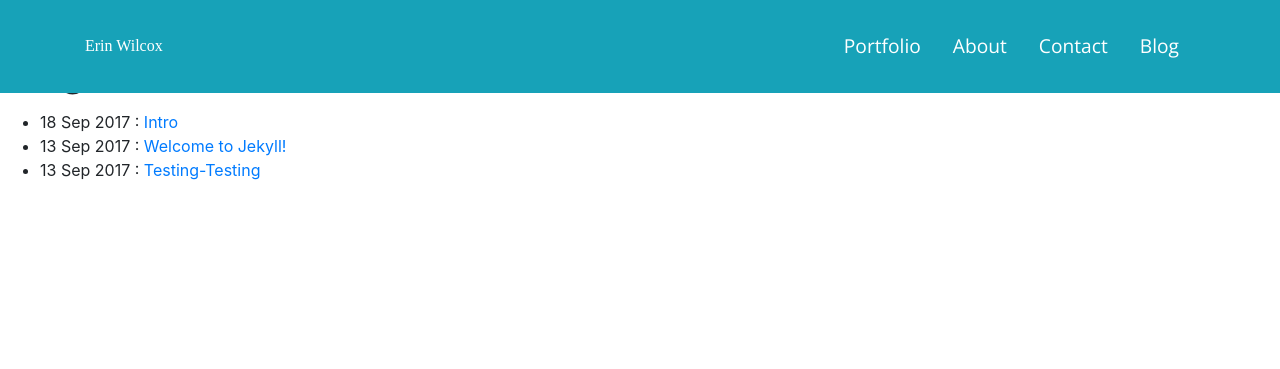
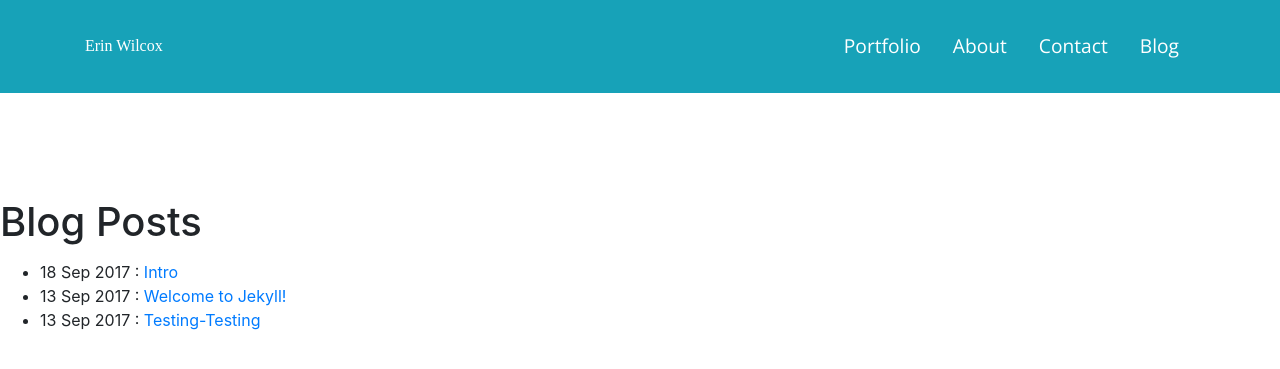
Before and after one commit to brookin8/brookin8.github.io, a Jekyll site: the page built from blog.html, in a window 1280 px wide. Shown: the top 369 px of the page. Built offline with Jekyll 4.4.1, drawn with Linux system fonts in a browser that asks for light colours; nearby versions of some CDN libraries; some web fonts are replaced; library files that are not in the unit come from our copies.

Commit message:
What is happening with blog.html

```diff
--- a/blog.html
+++ b/blog.html
@@ -4,7 +4,7 @@ title: Erin's Blog
 layout: index
 ---
 
-<div container = "fixed"; style= "margin-top:50px;">
+<div container = "container-fluid"; style= "margin-top:200px;">
 	<h1>Blog Posts</h1>
 		<p>
 			        <ul>
```
